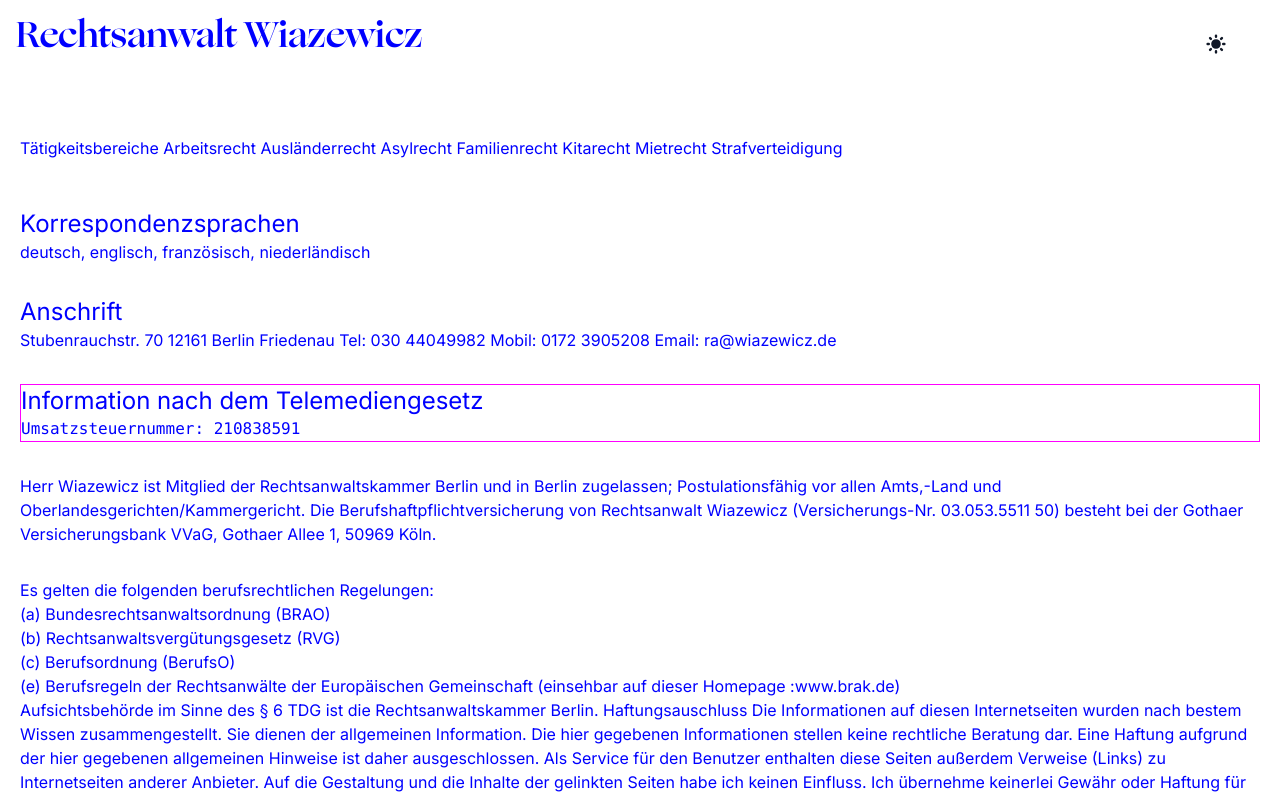
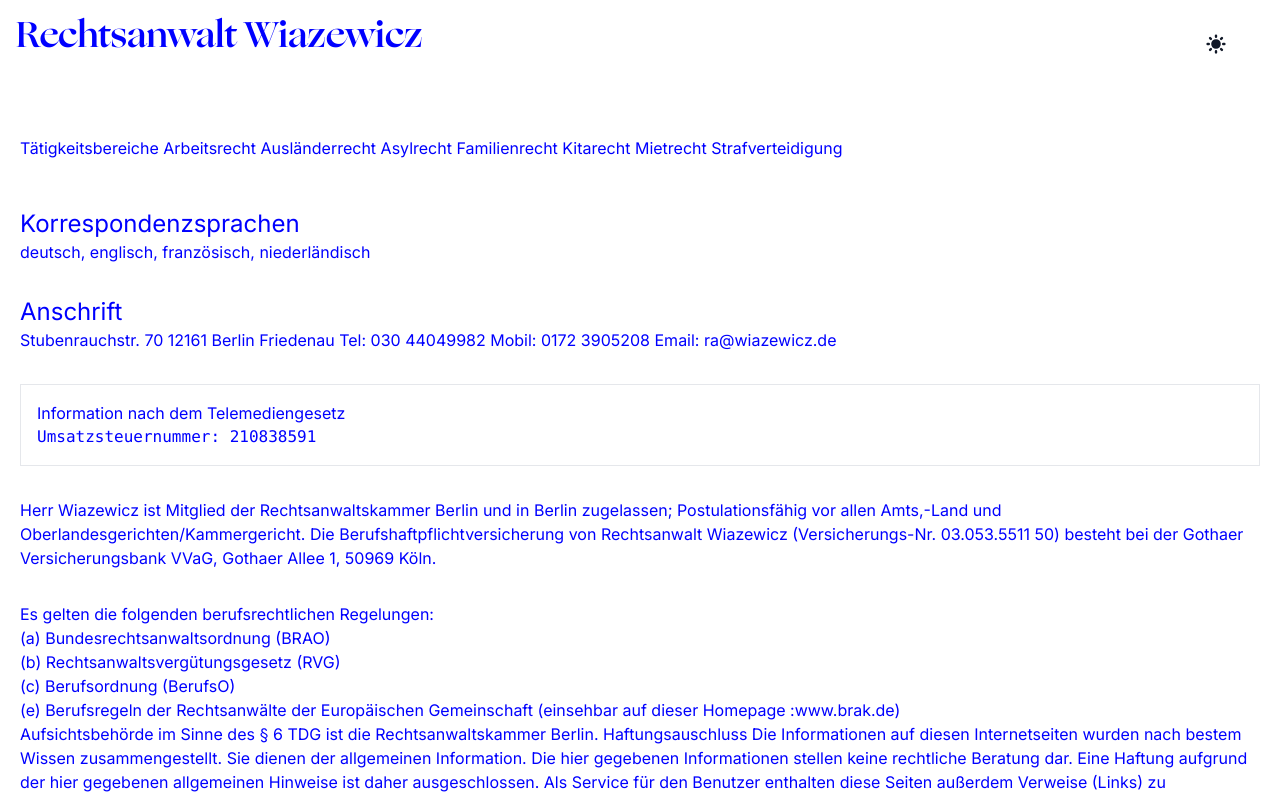
Before and after one commit to dreadbeard11/ra-wiazewicz, a Next.js app: page / in a window 1280 px wide. Shown: the top 797 px of the page. Built offline with nearby package versions, Linux system fonts and the light colour scheme.

Commit message:
Update page.tsx

```diff
--- a/src/app/page.tsx
+++ b/src/app/page.tsx
@@ -28,9 +28,9 @@ Mobil: 0172 3905208
 Email: ra@wiazewicz.de
 
 </div>
-<div className="border border-primary">
+<div className="border border-rounded-xl p-4">
 
-<h2 className="text-2xl">Information nach dem Telemediengesetz</h2>
+<h2 className="text-bold">Information nach dem Telemediengesetz</h2>
 
 <div className="font-mono">Umsatzsteuernummer: 210838591</div>
 </div>
```
